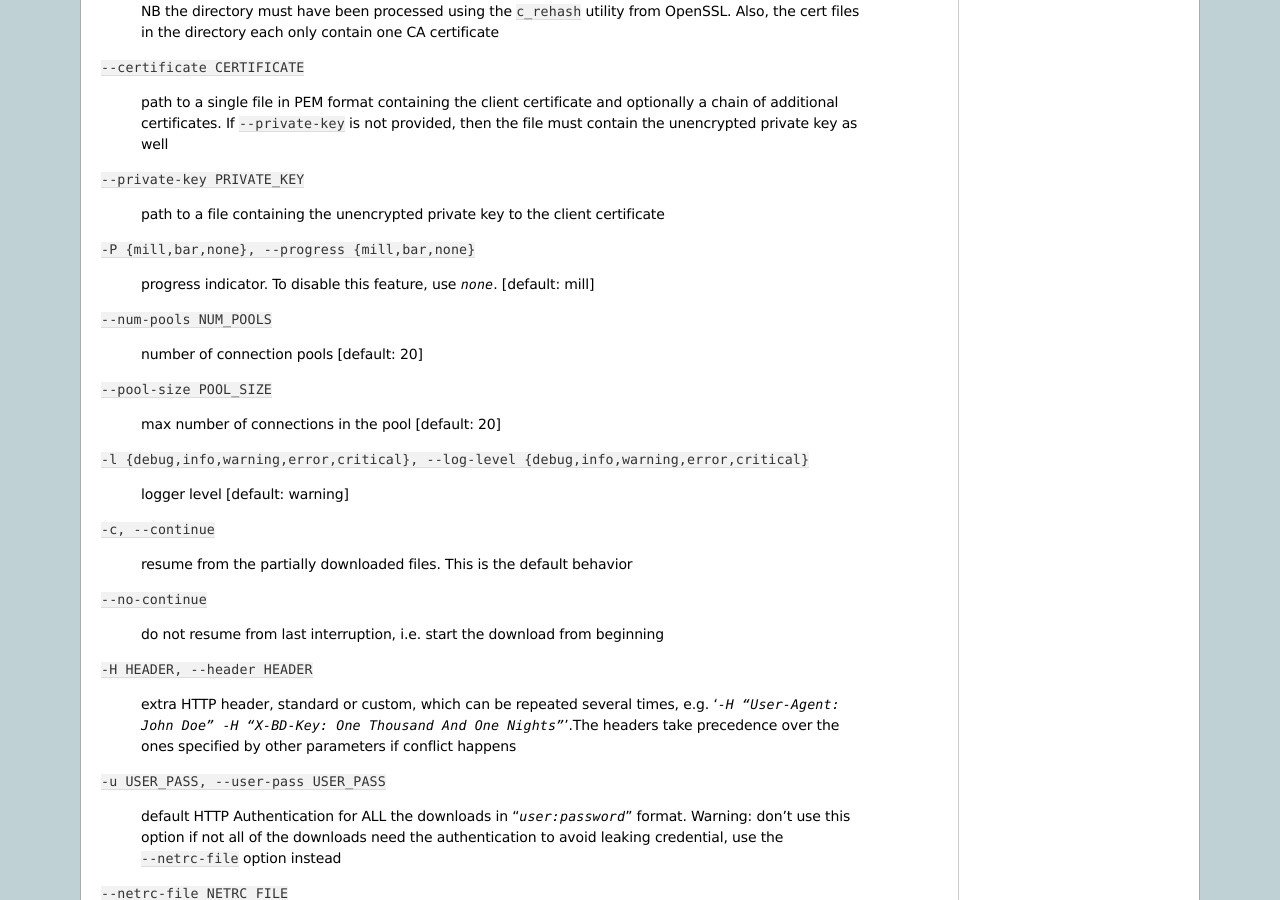
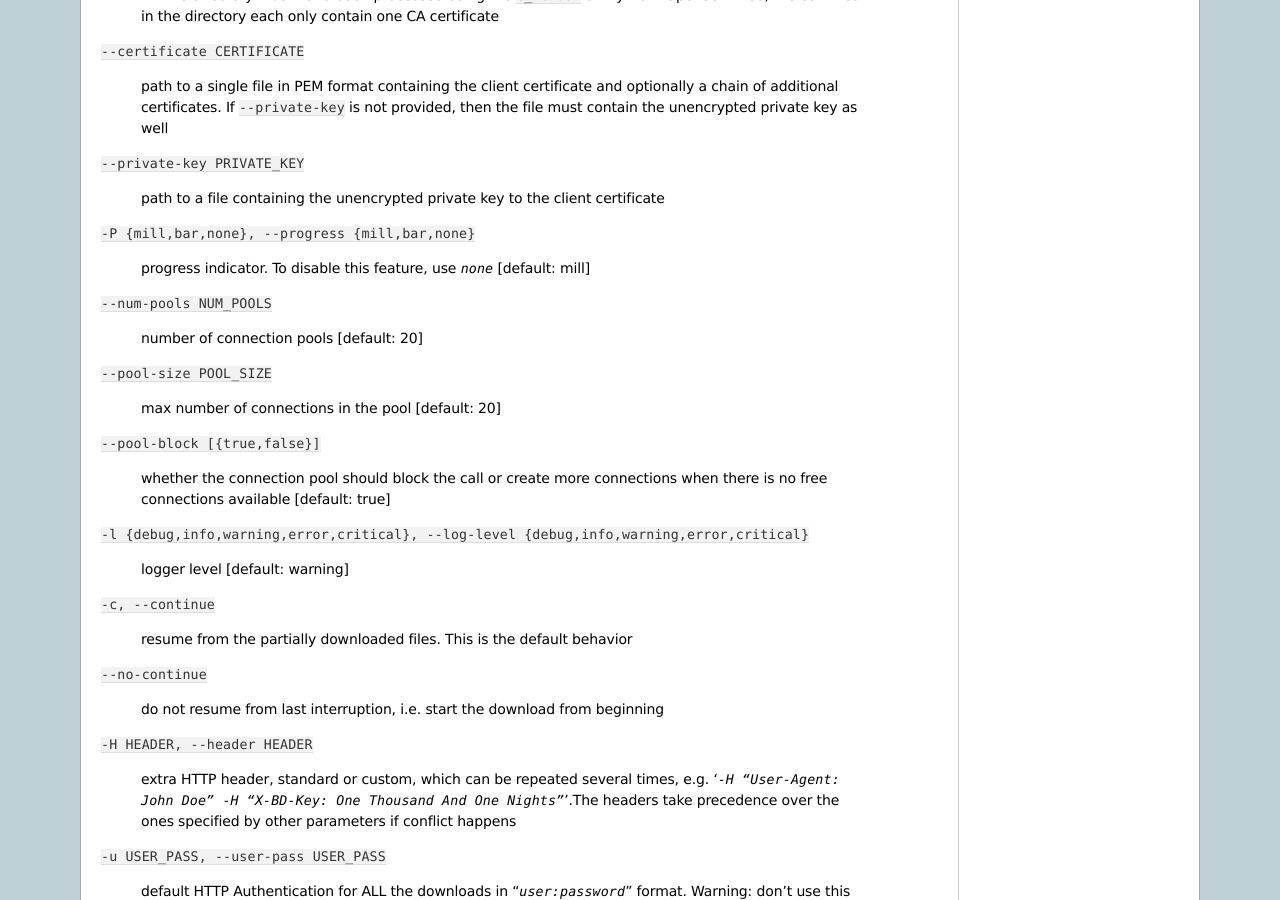
Before and after one commit to Jesseatgao/bdownload, a Sphinx documentation site: the page built from docs/source/index.rst, in a window 1280 px wide and 900 px high, scrolled down 2720 px. Built offline with Sphinx 7.4.7, drawn with Linux system fonts in a browser that asks for light colours; some of the changed text lies outside the part shown.

Commit message:
Add support for disabling connection pool blocking

```diff
--- a/docs/source/index.rst
+++ b/docs/source/index.rst
@@ -56,11 +56,10 @@ Synopsis
                    [-p PROXY] [-n MAX_WORKERS] [-j MAX_PARALLEL_DOWNLOADS]
                    [-J WORKERS_PER_DOWNLOAD] [-k MIN_SPLIT_SIZE] [-s CHUNK_SIZE]
                    [-e COOKIE] [--user-agent USER_AGENT] [--referrer REFERRER]
-                   [--check-certificate {true,false}]
-                   [--ca-certificate CA_CERTIFICATE]
+                   [--check-certificate {true,false}] [--ca-certificate CA_CERTIFICATE]
                    [--certificate CERTIFICATE] [--private-key PRIVATE_KEY]
-                   [-P {mill,bar,none}] [--num-pools NUM_POOLS]
-                   [--pool-size POOL_SIZE] [-l {debug,info,warning,error,critical}]
+                   [-P {mill,bar,none}] [--num-pools NUM_POOLS] [--pool-size POOL_SIZE]
+                   [--pool-block [{true,false}]] [-l {debug,info,warning,error,critical}]
                    [-c | --no-continue] [-H HEADER] [-u USER_PASS] [--netrc-file NETRC_FILE]
                    [-h]
 
@@ -159,7 +158,7 @@ Description
 
 ``-P {mill,bar,none}, --progress {mill,bar,none}``
 
-    progress indicator. To disable this feature, use `none`. [default: mill]
+    progress indicator. To disable this feature, use `none` [default: mill]
 
 ``--num-pools NUM_POOLS``
 
@@ -168,6 +167,11 @@ Description
 ``--pool-size POOL_SIZE``
 
     max number of connections in the pool [default: 20]
+
+``--pool-block [{true,false}]``
+
+    whether the connection pool should block the call or create more connections when there is
+    no free connections available [default: true]
 
 ``-l {debug,info,warning,error,critical}, --log-level {debug,info,warning,error,critical}``
 
--- a/requirements.txt
+++ b/requirements.txt
@@ -18,7 +18,7 @@ Jinja2==2.11.3; python_version=="3.6"
 tox
 
 setuptools>=40.8.0, <=44.1.1; python_version=="2.7"
-setuptools>=40.8.0; python_version>="3.6"
+setuptools>=40.8.0, <81; python_version>="3.6"
 
 build; python_version!="3.6"
 build==0.7.0; python_version=="3.6"
--- a/setup.py
+++ b/setup.py
@@ -42,7 +42,7 @@ setup(
         'clint',
         'futures; python_version=="2.7"',
         'certifi==2021.10.8; python_version=="2.7"',
-        'setuptools; python_version>="3.12"'
+        'setuptools>=40.8.0, <81; python_version>="3.12"'
     ],
     setup_requires=[],
     cmdclass=cmd_classes,
```
Also changed, not shown: README.md (+13 -6 lines), 2 other files.
